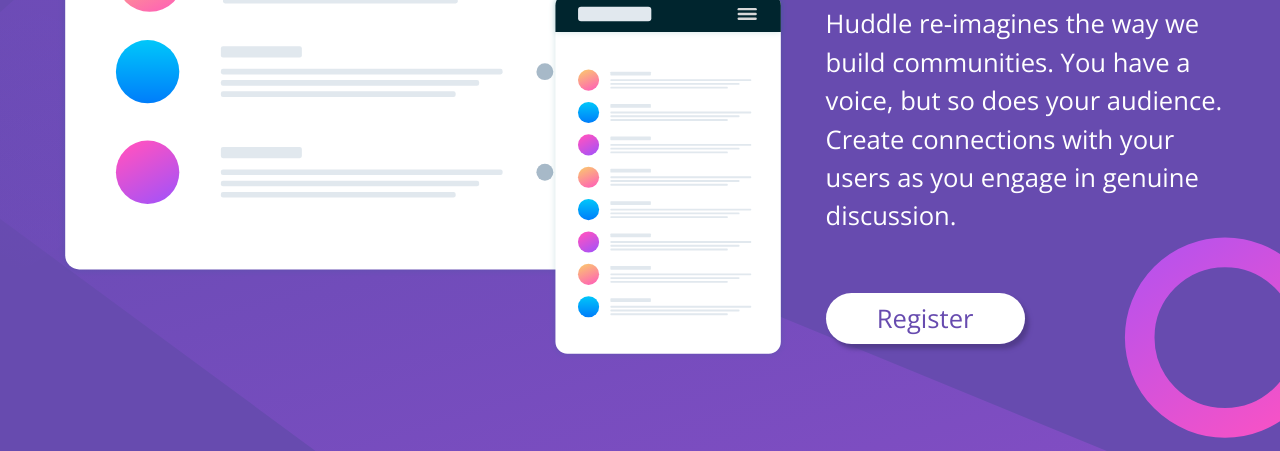
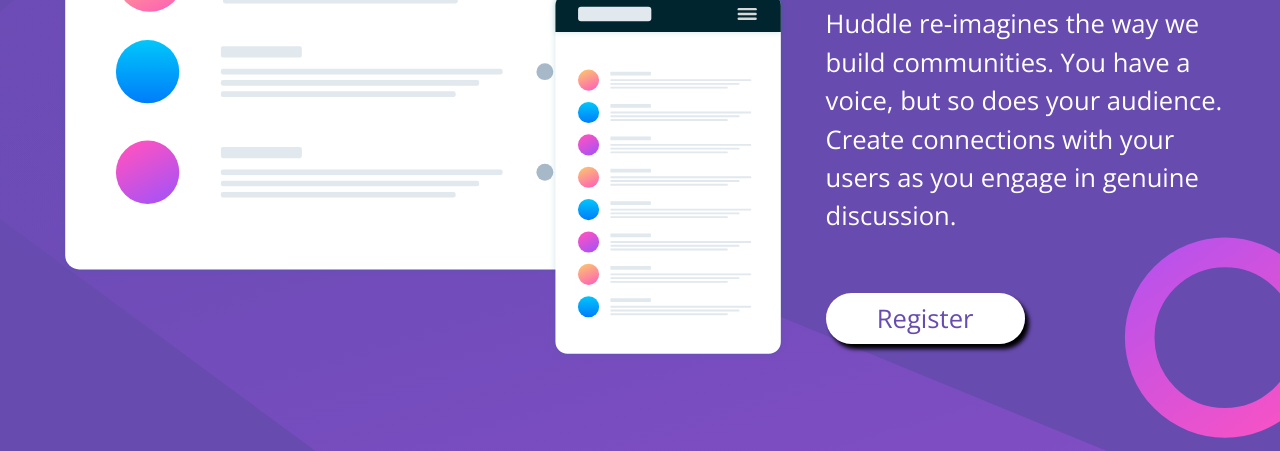
Before and after one commit to f-lajoc/Huddle-landing-page, a plain HTML site: page index.html in a window 1280 px wide. Shown: the part 642-1093 px from the top of the page. Drawn offline with nearby package versions, Linux system fonts and the light colour scheme; files whose address does not match are found by name.

Commit message:
Update style.css

```diff
--- a/css/style.css
+++ b/css/style.css
@@ -58,7 +58,7 @@
   text-decoration: none;
   background-color: white;
   color: var(--violet);
-  box-shadow: 4px 5px 4px #523c8d;
+  box-shadow: 4px 5px 4px black;
  }
 
   .button:hover, .button:active{
```
